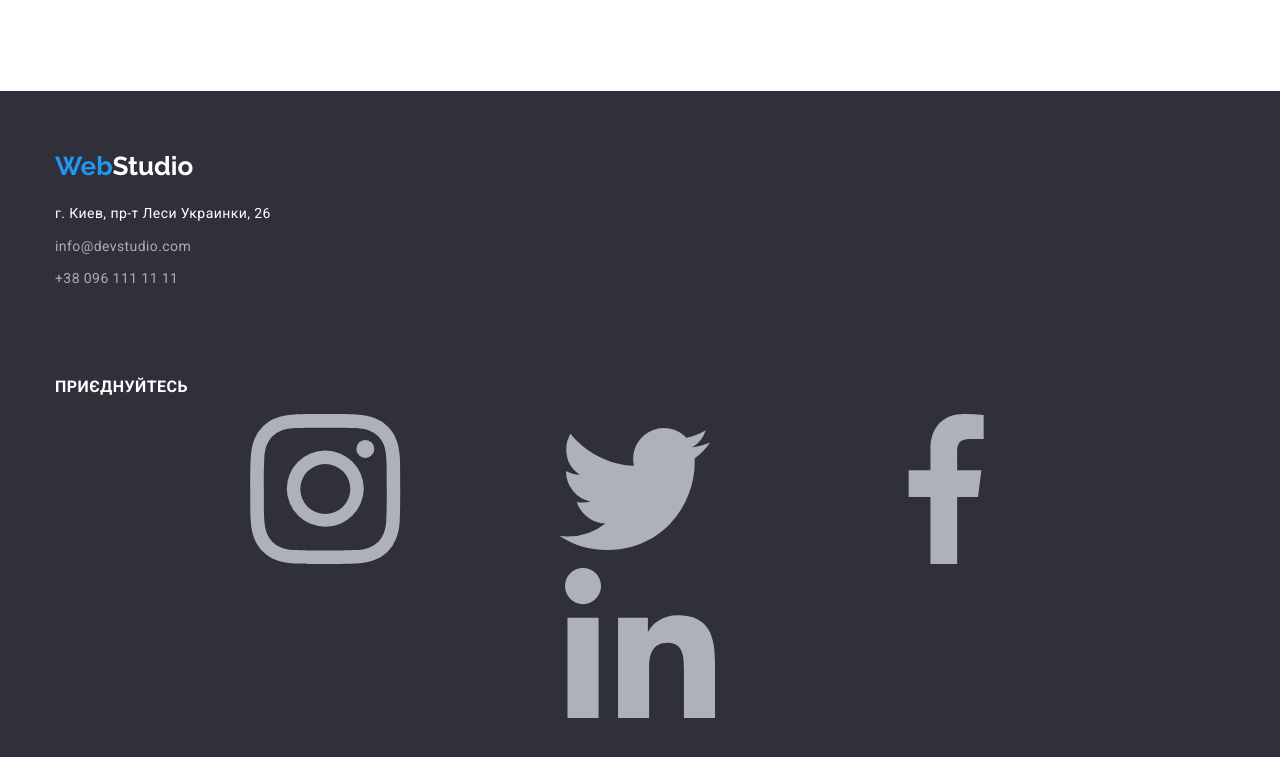
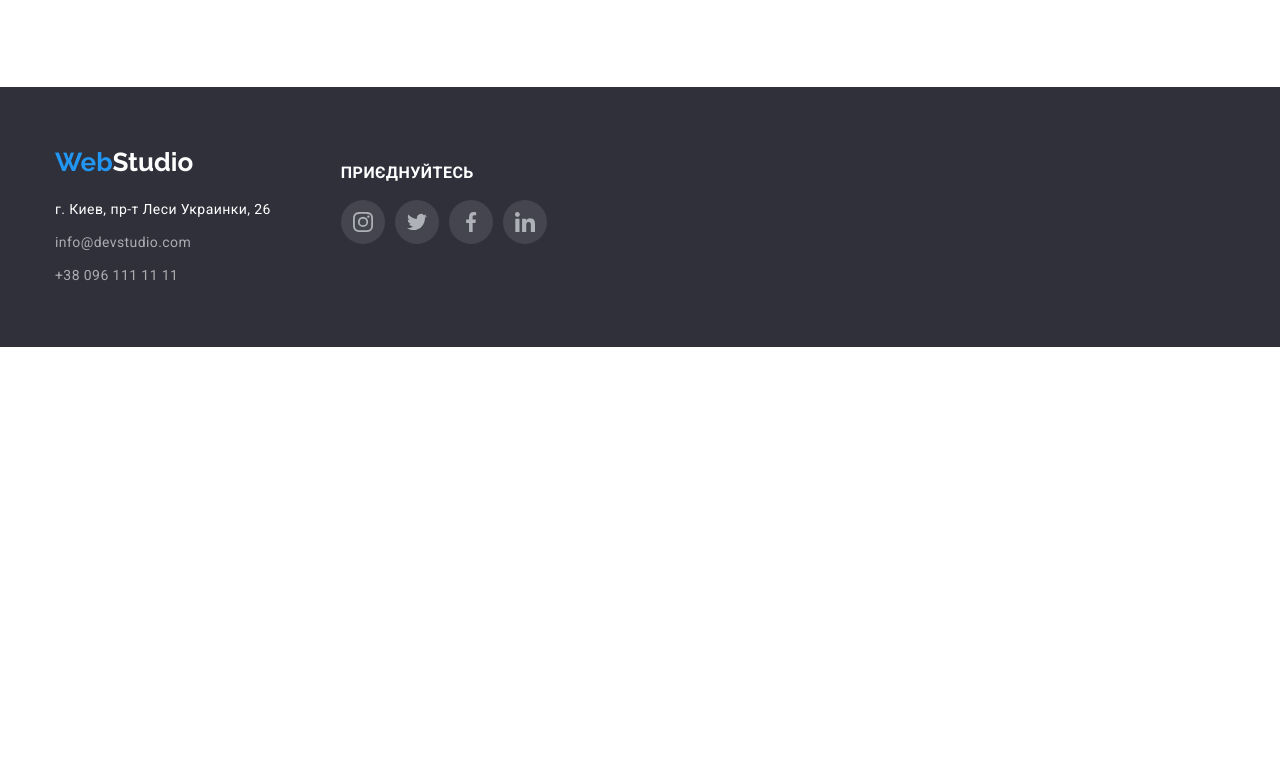
Before and after one commit to HannaTubolets/goit-markup-hw-04, a plain HTML site: page portfolio.html in a window 1280 px wide. Shown: the part 1511-2268 px from the top of the page. After the commit the page ends 1858 px from the top, so only its background shows below. Drawn offline with nearby package versions, Linux system fonts and the light colour scheme.

Commit message:
Corrected header/footer

```diff
--- a/portfolio.html
+++ b/portfolio.html
@@ -37,18 +37,18 @@
           </li>
         </ul>
 
-        <ul class="contact-nav list">
+         <ul class="contact-nav list">
           <li class="list-item">
-            <a href="mailto:info@devstudio.com" class="nav-link nav-icons">
-              <svg class="icon-email" width="16" height="16">
+            <a href="mailto:info@devstudio.com" class="nav-link contact-icons">
+              <svg class="contact-icon" width="16" height="16">
                 <use href="./images/icons.svg#icon-email"></use>
               </svg>
               info@devstudio.com</a
             >
           </li>
           <li class="list-item">
-            <a class="nav-link nav-icons" href="tel:+380961111111">
-              <svg class="icon-phone" width="10" height="16">
+            <a class="nav-link contact-icons" href="tel:+380961111111">
+              <svg class="contact-icon" width="10" height="16">
                 <use href="./images/icons.svg#icon-phone"></use>
               </svg>
               +38 096 111 11 11</a
@@ -238,29 +238,29 @@
           <p class="join">Приєднуйтесь</p>
           <ul class="list social-links">
             <li class="social-link">
-              <a href="" class="icons transparent">
-                <svg class="icon white">
+              <a href="" class="social-icons icons-footer">
+                <svg class="social-icon icon-footer" width="20" height="20">
                   <use href="./images/icons.svg#icon-instagram"></use>
                 </svg>
               </a>
             </li>
             <li class="social-link">
-              <a href="" class="icons transparent">
-                <svg class="icon">
+              <a href="" class="social-icons icons-footer">
+                <svg class="social-icon icon-footer" width="20" height="20">
                   <use href="./images/icons.svg#icon-twitter"></use>
                 </svg>
               </a>
             </li>
             <li class="social-link">
-              <a href="" class="icons transparent">
-                <svg class="icon">
+              <a href="" class="social-icons icons-footer">
+                <svg class="social-icon icon-footer" width="20" height="20">
                   <use href="./images/icons.svg#icon-facebook"></use>
                 </svg>
               </a>
             </li>
             <li class="social-link">
-              <a href="" class="icons transparent">
-                <svg class="icon">
+              <a href="" class="social-icons icons-footer">
+                <svg class="social-icon icon-footer" width="20" height="20">
                   <use href="./images/icons.svg#icon-linkedin"></use>
                 </svg>
               </a>
```
